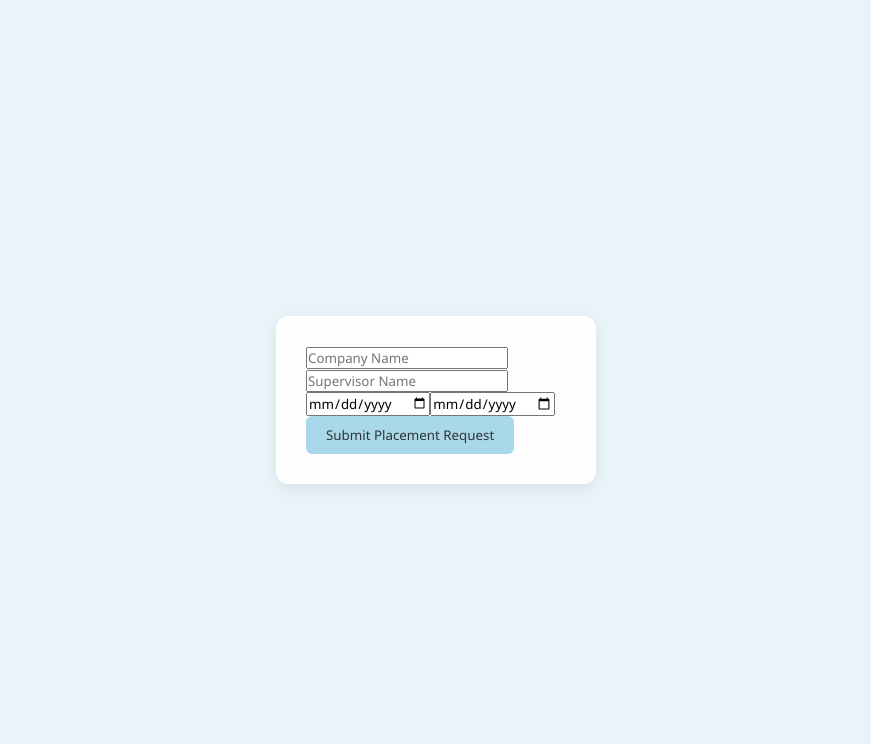
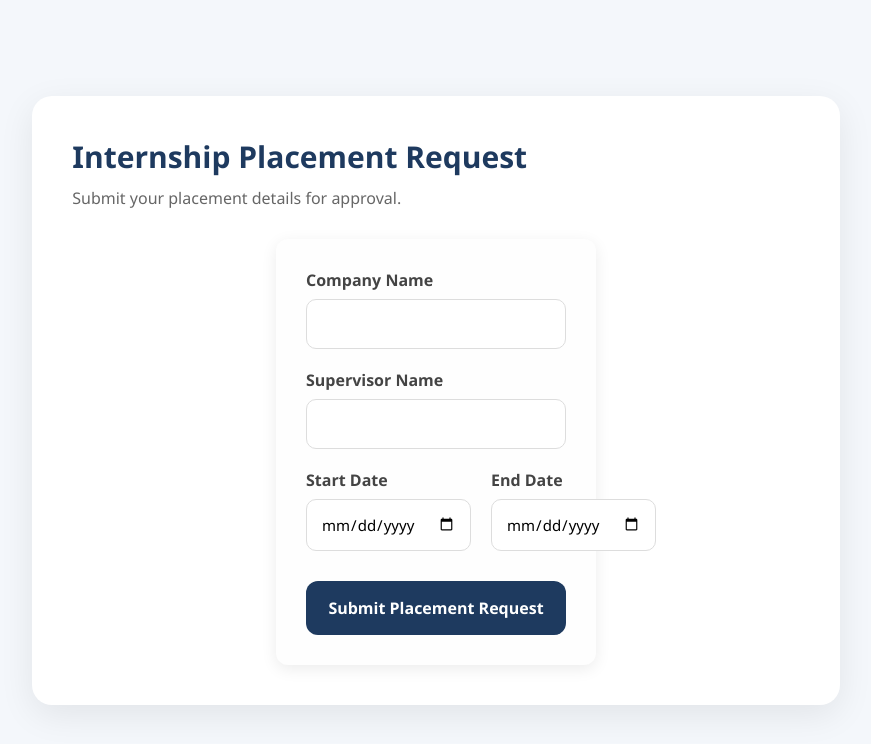
Before and after one commit to joyeuse08/development-project-, a React (Create React App) app in the folder frontend/: page /placement-request in a window 1280 px wide. Shown: the top 744 px of the page, without its empty margins (204-1075 px from the left). Built offline with nearby package versions, Linux system fonts and the light colour scheme.

Commit message:
placement form

```diff
--- a/frontend/src/pages/PlacementRequest.jsx
+++ b/frontend/src/pages/PlacementRequest.jsx
@@ -13,11 +13,7 @@ export default function PlacementRequest() {
     e.preventDefault();
 
     try {
-      await api.post(
-        "/api/Internship_Placement/",
-        formData
-      );
-
+      await api.post("/api/Internship_Placement/", formData);
       alert("Placement submitted successfully!");
     } catch (err) {
       console.error(err);
@@ -26,54 +22,153 @@ export default function PlacementRequest() {
   };
 
   return (
+    <div style={styles.page}>
+      <div style={styles.card}>
+        <h1 style={styles.title}>Internship Placement Request</h1>
+        <p style={styles.subtitle}>
+          Submit your placement details for approval.
+        </p>
+
         <form onSubmit={handleSubmit}>
+          <div style={styles.formGroup}>
+            <label style={styles.label}>Company Name</label>
             <input
-        placeholder="Company Name"
+              type="text"
               value={formData.company_name}
               onChange={(e) =>
                 setFormData({
                   ...formData,
-            company_name: e.target.value
+                  company_name: e.target.value,
                 })
               }
+              style={styles.input}
             />
+          </div>
 
+          <div style={styles.formGroup}>
+            <label style={styles.label}>Supervisor Name</label>
             <input
-        placeholder="Supervisor Name"
+              type="text"
               value={formData.workplace_supervisor_name}
               onChange={(e) =>
                 setFormData({
                   ...formData,
-            workplace_supervisor_name: e.target.value
+                  workplace_supervisor_name: e.target.value,
                 })
               }
+              style={styles.input}
             />
+          </div>
 
+          <div style={styles.dateRow}>
+            <div style={styles.formGroup}>
+              <label style={styles.label}>Start Date</label>
               <input
                 type="date"
                 value={formData.start_date}
                 onChange={(e) =>
                   setFormData({
                     ...formData,
-            start_date: e.target.value
+                    start_date: e.target.value,
                   })
                 }
+                style={styles.input}
               />
+            </div>
 
+            <div style={styles.formGroup}>
+              <label style={styles.label}>End Date</label>
               <input
                 type="date"
                 value={formData.end_date}
                 onChange={(e) =>
                   setFormData({
                     ...formData,
-            end_date: e.target.value
+                    end_date: e.target.value,
                   })
                 }
+                style={styles.input}
               />
+            </div>
+          </div>
 
-      <button type="submit">
+          <button type="submit" style={styles.button}>
             Submit Placement Request
           </button>
         </form>
+      </div>
+    </div>
   );
 }
+
+const styles = {
+  page: {
+    minHeight: "100vh",
+    display: "flex",
+    justifyContent: "center",
+    alignItems: "center",
+    background: "#f4f7fb",
+    padding: "30px",
+  },
+
+  card: {
+    width: "850px",
+    maxWidth: "95%",
+    background: "#fff",
+    padding: "40px",
+    borderRadius: "20px",
+    boxShadow: "0 10px 35px rgba(0,0,0,0.08)",
+  },
+
+  title: {
+    margin: 0,
+    marginBottom: "10px",
+    fontSize: "30px",
+    fontWeight: "700",
+    color: "#1e3a5f",
+  },
+
+  subtitle: {
+    marginBottom: "30px",
+    color: "#666",
+  },
+
+  formGroup: {
+    marginBottom: "20px",
+    flex: 1,
+  },
+
+  label: {
+    display: "block",
+    marginBottom: "8px",
+    fontWeight: "600",
+    color: "#444",
+  },
+
+  input: {
+    width: "100%",
+    padding: "14px",
+    borderRadius: "10px",
+    border: "1px solid #ddd",
+    fontSize: "15px",
+    boxSizing: "border-box",
+  },
+
+  dateRow: {
+    display: "flex",
+    gap: "20px",
+  },
+
+  button: {
+    width: "100%",
+    padding: "16px",
+    border: "none",
+    borderRadius: "12px",
+    background: "#1e3a5f",
+    color: "white",
+    fontSize: "16px",
+    fontWeight: "600",
+    cursor: "pointer",
+    marginTop: "10px",
+  },
+};
```
Lines whose indentation alone changed are shown as unchanged.
